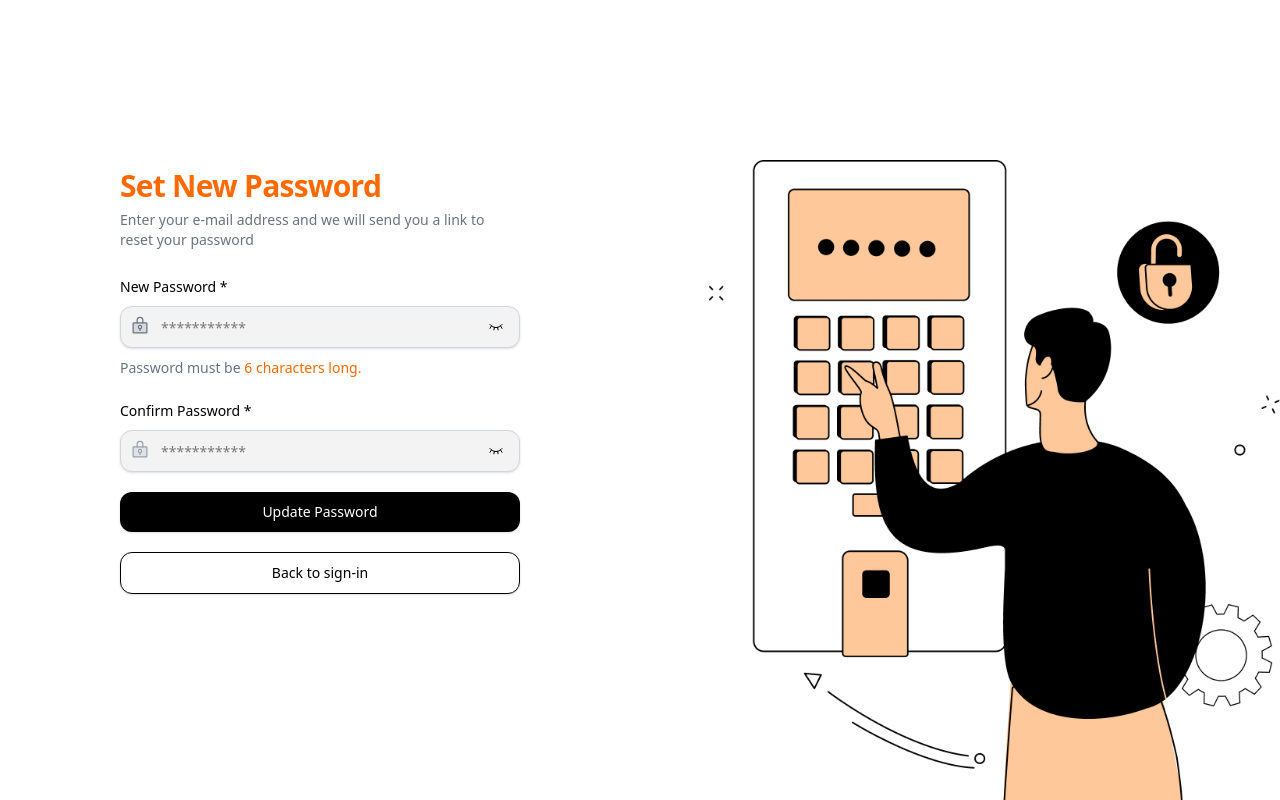
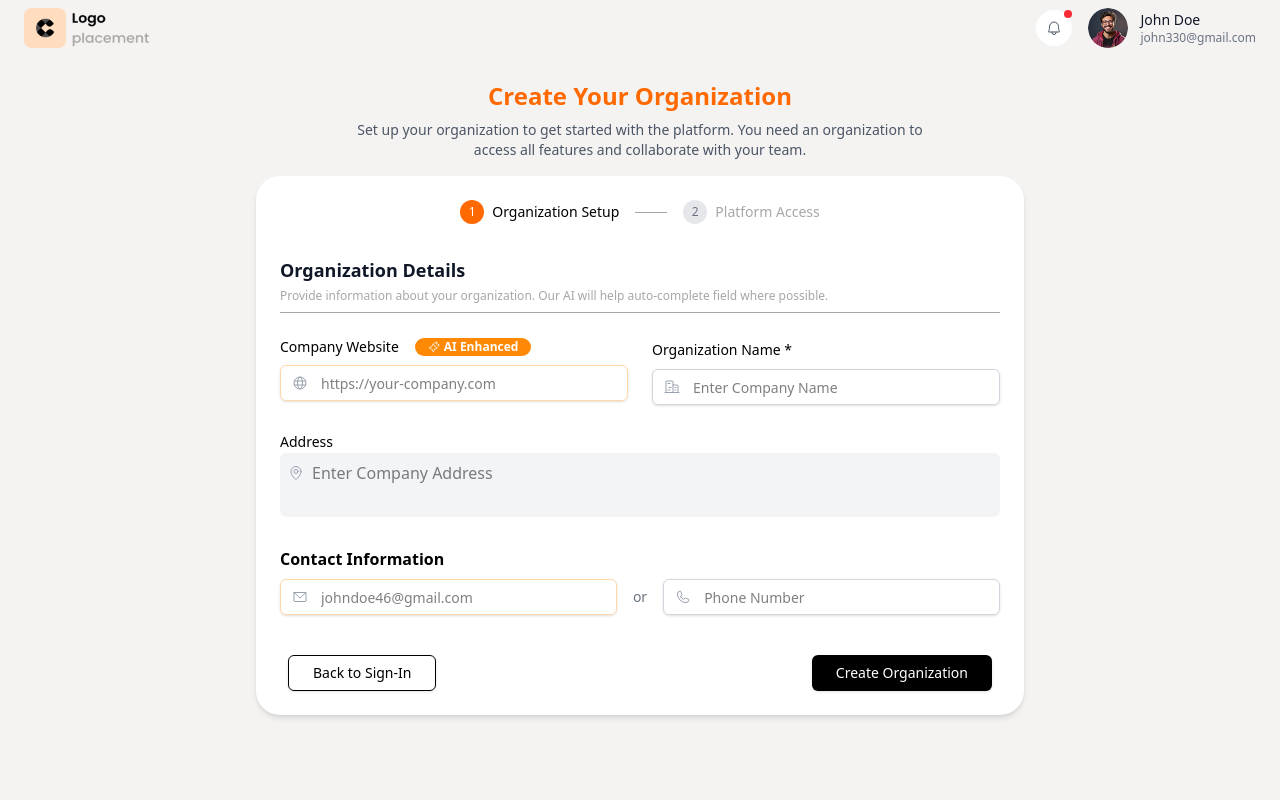
Before and after one commit to 099rahulyadav/dashboard, a React (Vite) app: page / in a window 1280 px wide. Built offline with nearby package versions, Linux system fonts and the light colour scheme.

Commit message:
added create organization screen

```diff
--- a/package.json
+++ b/package.json
@@ -10,6 +10,7 @@
     "preview": "vite preview"
   },
   "dependencies": {
+    "@radix-ui/react-avatar": "^1.1.10",
     "@radix-ui/react-checkbox": "^1.3.3",
     "@radix-ui/react-dialog": "^1.1.15",
     "@radix-ui/react-label": "^2.1.7",
--- a/src/App.tsx
+++ b/src/App.tsx
@@ -1,22 +1,24 @@
 // import React from 'react';
 import CreateOrganization from "./components/CreateOrganization";
-import Dashboard from "./components/Dashboard";
-import EditOrganizationDetails from "./components/EditOrganizationDetails";
-import OrganizationDetailsView from "./components/OrganizationDetailsView";
-import { ResetPasswordDialog } from "./components/ResetPasswordDialog";
-import SetNewPassword from "./components/SetNewPassword";
-import SignInPage from "./components/SignInPage";
+// import Dashboard from "./components/Dashboard";
+// import EditOrganizationDetails from "./components/EditOrganizationDetails";
+// import OrganizationDetailsView from "./components/OrganizationDetailsView";
+// import { ResetPasswordDialog } from "./components/ResetPasswordDialog";
+// import SetNewPassword from "./components/SetNewPassword";
+// import SignInPage from "./components/SignInPage";
+// import Header2 from "./components/Header2";
 
 function App() {
   return (
     <div>
-      {/* <Dashboard />
+      {/* <Dashboard /> */}
       <CreateOrganization/>
-      <EditOrganizationDetails/>
-      <OrganizationDetailsView/> */}
-      <SetNewPassword/>
+      {/* <EditOrganizationDetails/> */}
+      {/* <OrganizationDetailsView/> */}
+      {/* <SetNewPassword/> */}
       {/* <SignInPage/> */}
       {/* <ResetPasswordDialog/> */}
+      {/* <Header2/> */}
     </div>
   )
 }
--- a/src/components/CreateOrganization.tsx
+++ b/src/components/CreateOrganization.tsx
@@ -1,173 +1,163 @@
-import React, { useState } from 'react';
+import { useState } from 'react';
 import { Button } from '@/components/ui/button';
 import { Input } from '@/components/ui/input';
 import { Label } from '@/components/ui/label';
-import { Card, CardContent, CardDescription, CardHeader, CardTitle } from '@/components/ui/card';
 import { Badge } from '@/components/ui/badge';
-import { Building2, Mail, Phone, MapPin, Globe } from 'lucide-react';
-
-const MegapolisLogo = () => (
-  <div className="flex items-center gap-2">
-    <div className="w-8 h-8 bg-orange-500 rounded-lg flex items-center justify-center">
-      <Building2 className="w-5 h-5 text-white" />
-    </div>
-    <div className="flex flex-col">
-      <span className="font-bold text-lg text-gray-900">Megapolis</span>
-      <span className="text-sm text-gray-500">Advisory</span>
-    </div>
-  </div>
-);
-
-const UserAvatar = () => (
-  <div className="flex items-center gap-3">
-    <div className="w-8 h-8 bg-gray-600 rounded-full flex items-center justify-center">
-      <span className="text-white text-sm font-medium">JD</span>
-    </div>
-    <div className="flex flex-col">
-      <span className="text-sm font-medium">John Doe</span>
-      <span className="text-xs text-gray-500">john35@gmail.com</span>
-    </div>
-  </div>
-);
-
-const ProgressIndicator = ({ currentStep }) => (
-  <div className="flex items-center gap-4 mb-8">
-    <div className="flex items-center gap-2">
-      <div className={`w-8 h-8 rounded-full flex items-center justify-center ${currentStep >= 1 ? 'bg-orange-500 text-white' : 'bg-gray-200 text-gray-500'}`}>
-        1
-      </div>
-      <span className={`text-sm font-medium ${currentStep >= 1 ? 'text-orange-500' : 'text-gray-500'}`}>Organization Setup</span>
-    </div>
-    <div className="w-12 h-px bg-gray-200"></div>
-    <div className="flex items-center gap-2">
-      <div className={`w-8 h-8 rounded-full flex items-center justify-center ${currentStep >= 2 ? 'bg-orange-500 text-white' : 'bg-gray-200 text-gray-500'}`}>
-        2
-      </div>
-      <span className={`text-sm font-medium ${currentStep >= 2 ? 'text-orange-500' : 'text-gray-500'}`}>Platform Access</span>
-    </div>
-  </div>
-);
+import { Buildings, EnvelopeSimple, Phone, MapPin, Globe, Sparkle } from 'phosphor-react';
+import Header2 from './Header2';
 
 export default function CreateOrganization() {
   const [formData, setFormData] = useState({
-    website: 'https://your-company.com',
+    website: '',
     organizationName: '',
     address: '',
-    email: 'johndoe46@gmail.com',
+    email: '',
     phone: ''
   });
 
   return (
-    <div className="min-h-screen bg-gray-50 flex flex-col">
+    <div className="bg-[#F5F3F2] flex flex-col min-h-screen">
       {/* Header */}
-      <header className="bg-white border-b px-6 py-4 flex justify-between items-center">
-        <MegapolisLogo />
-        <UserAvatar />
-      </header>
+      <Header2 />
 
       {/* Main Content */}
-      <main className="flex-1 flex items-center justify-center p-6">
-        <Card className="w-full max-w-2xl">
-          <CardHeader className="text-center">
-            <CardTitle className="text-2xl text-orange-500">Create Your Organization</CardTitle>
-            <CardDescription className="text-base">
-              Set up your organization to get started with the platform. You need an organization to access all features and collaborate with your team.
-            </CardDescription>
-          </CardHeader>
+      <main className="flex-1 flex flex-col items-center px-6 py-6">
+        {/* Title Section */}
+        <div className="text-center mb-4 max-w-xl">
+          <h1 className="text-2xl font-bold text-orange-500 mb-2">Create Your Organization</h1>
+          <p className="text-gray-600 text-sm">
+            Set up your organization to get started with the platform. You need an organization to access all features and
+            collaborate with your team.
+          </p>
+        </div>
 
-          <CardContent className="space-y-6">
-            <ProgressIndicator currentStep={1} />
+        {/* Form Field */}
+        <div className="w-full max-w-3xl p-6 rounded-3xl bg-white shadow-md">
+          {/* Progress Indicator */}
+          <div className="flex items-center justify-center gap-4 mb-8">
+            <div className="flex items-center gap-2">
+              <div className="w-6 h-6 rounded-full flex items-center justify-center text-xs font-medium bg-orange-500 text-white">
+                1
+              </div>
+              <span className="text-sm font-medium">Organization Setup</span>
+            </div>
+            <div className="w-8 h-px bg-[#A7A7A7]"></div>
+            <div className="flex items-center gap-2">
+              <div className="w-6 h-6 rounded-full flex items-center justify-center text-xs font-medium bg-gray-200 text-gray-500">
+                2
+              </div>
+              <span className="text-sm font-medium text-[#A7A7A7]">Platform Access</span>
+            </div>
+          </div>
 
+          {/* Organization Details Section */}
           <div className="space-y-6">
             <div>
-                <h3 className="text-lg font-semibold mb-4">Organization Details</h3>
-                <p className="text-sm text-gray-600 mb-6">Provide information about your organization. Our AI will help auto-complete field where possible.</p>
+              <h2 className="text-lg font-bold text-gray-900 mb-1">Organization Details</h2>
+              <p className="text-xs text-[#A7A7A7] pb-2 border-b border-[#A7A7A7]">
+                Provide information about your organization. Our AI will help auto-complete field where possible.
+              </p>
             </div>
 
             <div className="grid grid-cols-1 md:grid-cols-2 gap-6">
+              {/* Company Website */}
               <div className="space-y-2">
-                  <Label htmlFor="website">Company Website</Label>
+                <div className="flex items-center">
+                  <Label htmlFor="website" className="text-sm font-medium mr-4">
+                    Company Website
+                  </Label>
+                  <Badge
+                    variant="secondary"
+                    className="bg-orange-400 text-white text-xs px-3 py-0 rounded-2xl flex items-center gap-1"
+                  >
+                    <Sparkle className="h-3 w-3 text-white" /> AI Enhanced
+                  </Badge>
+                </div>
                 <div className="relative">
-                    <Globe className="absolute left-3 top-3 h-4 w-4 text-gray-400" />
+                  <Globe className="absolute left-3 top-1/2 transform -translate-y-1/2 h-4 w-4 text-gray-400" />
                   <Input
                     id="website"
                     value={formData.website}
-                      onChange={(e) => setFormData({...formData, website: e.target.value})}
-                      className="pl-10"
+                    placeholder="https://your-company.com"
+                    onChange={(e) => setFormData({ ...formData, website: e.target.value })}
+                    className="pl-10 border-orange-200 focus:border-orange-400 focus:ring-orange-100 mt-2"
                   />
-                    <Badge variant="secondary" className="absolute right-2 top-2 bg-orange-100 text-orange-700">AI Enhanced</Badge>
                 </div>
               </div>
 
+              {/* Organization Name */}
               <div className="space-y-2">
-                  <Label htmlFor="organizationName">Organization Name *</Label>
+                <Label htmlFor="organizationName" className="text-sm font-medium">
+                  Organization Name *
+                </Label>
                 <div className="relative">
-                    <Building2 className="absolute left-3 top-3 h-4 w-4 text-gray-400" />
+                  <Buildings className="absolute left-3 top-1/2 transform -translate-y-1/2 h-4 w-4 text-gray-400" />
                   <Input
                     id="organizationName"
                     placeholder="Enter Company Name"
                     value={formData.organizationName}
-                      onChange={(e) => setFormData({...formData, organizationName: e.target.value})}
-                      className="pl-10"
+                    onChange={(e) => setFormData({ ...formData, organizationName: e.target.value })}
+                    className="pl-10 border-gray-300 focus:border-orange-400 focus:ring-orange-100 mt-2"
                   />
                 </div>
               </div>
             </div>
 
+            {/* Address */}
             <div className="space-y-2">
-                <Label htmlFor="address">Address</Label>
+              <Label htmlFor="address" className="text-sm font-medium">
+                Address
+              </Label>
               <div className="relative">
-                  <MapPin className="absolute left-3 top-3 h-4 w-4 text-gray-400" />
-                  <Input
+                <MapPin className="absolute left-2 top-3 h-4 w-4 text-gray-400" />
+                <textarea
                   id="address"
-                    placeholder="Enter Company Name"
+                  rows={2}
+                  placeholder="Enter Company Address"
                   value={formData.address}
-                    onChange={(e) => setFormData({...formData, address: e.target.value})}
-                    className="pl-10"
+                  onChange={(e) => setFormData({ ...formData, address: e.target.value })}
+                  className="w-full pl-8 pr-2 py-2 border-gray-300 focus:border-orange-400 focus:ring-orange-100 bg-gray-100 rounded-md resize-none"
                 />
               </div>
             </div>
 
+            {/* Contact Information */}
             <div>
-                <h4 className="font-medium mb-4">Contact Information</h4>
-                <div className="grid grid-cols-1 md:grid-cols-2 gap-6">
-                  <div className="space-y-2">
-                    <div className="relative">
-                      <Mail className="absolute left-3 top-3 h-4 w-4 text-gray-400" />
+              <h3 className="font-semibold mb-2">Contact Information</h3>
+              <div className="flex items-center gap-4">
+                <div className="relative flex-1">
+                  <EnvelopeSimple className="absolute left-3 top-1/2 transform -translate-y-1/2 h-4 w-4 text-gray-400" />
                   <Input
                     value={formData.email}
-                        onChange={(e) => setFormData({...formData, email: e.target.value})}
-                        className="pl-10"
+                    onChange={(e) => setFormData({ ...formData, email: e.target.value })}
+                    placeholder="johndoe46@gmail.com"
+                    className="pl-10 border-orange-200 focus:border-orange-400 focus:ring-orange-100"
                   />
                 </div>
-                  </div>
-
-                  <div className="space-y-2">
                 <span className="text-sm text-gray-500">or</span>
-                    <div className="relative">
-                      <Phone className="absolute left-3 top-3 h-4 w-4 text-gray-400" />
+                <div className="relative flex-1">
+                  <Phone className="absolute left-3 top-1/2 transform -translate-y-1/2 h-4 w-4 text-gray-400" />
                   <Input
                     placeholder="Phone Number"
                     value={formData.phone}
-                        onChange={(e) => setFormData({...formData, phone: e.target.value})}
-                        className="pl-10"
+                    onChange={(e) => setFormData({ ...formData, phone: e.target.value })}
+                    className="pl-10 border-gray-300 focus:border-orange-400 focus:ring-orange-100"
                   />
                 </div>
               </div>
             </div>
-              </div>
 
-              <div className="flex gap-4 pt-4">
-                <Button variant="outline" className="flex-1">
+            {/* Action Buttons */}
+            <div className="flex gap-6 pt-4 justify-between">
+              <Button variant="outline" className="px-6 py-2 text-sm mx-2">
                 Back to Sign-In
               </Button>
-                <Button className="flex-1 bg-black hover:bg-gray-800">
+              <Button className="px-6 py-2 mx-2 text-sm bg-black text-white">
                 Create Organization
               </Button>
             </div>
           </div>
-          </CardContent>
-        </Card>
+        </div>
       </main>
     </div>
   );
--- /dev/null
+++ b/src/components/Header2.tsx
@@ -0,0 +1,47 @@
+import React from 'react';
+import { Bell }  from "phosphor-react";
+import { Avatar, AvatarFallback, AvatarImage } from '@/components/ui/avatar';
+import { Button } from '@/components/ui/button';
+import logo from '../assets/logo.png';
+import john from '../assets/john.png';
+
+
+const Header2: React.FC = () => {
+  return (
+    <header className="px-6 py-2 flex items-center justify-between bg-[#F5F3F2] ">
+      {/* Left side - Logo */}
+      <div className="flex items-center">
+        <div className="flex items-center gap-3">
+          <div>
+             <img src={logo} alt="Logo" className="w-36 h-10" />
+          </div>
+        </div>
+      </div>
+
+      {/* Right side - Notifications and user */}
+      <div className="flex items-center gap-4">
+        <Button
+          variant="ghost"
+          size="icon"
+          className="relative text-gray-600 hover:text-gray-800 hover:bg-gray-200 rounded-full bg-white"
+        >
+          <Bell size={20} />
+          <span className="absolute -top-0 -right-0 w-2 h-2 bg-red-500 rounded-full"></span>
+        </Button>
+
+        <div className="flex items-center gap-3">
+          <Avatar className="w-10 h-10">
+            <AvatarImage src={john} alt="John Doe" />
+            <AvatarFallback className="bg-orange-500 text-white text-sm">JD</AvatarFallback>
+          </Avatar>
+          <div className="hidden md:block">
+            <div className="text-sm font-medium text-gray-900">John Doe</div>
+            <div className="text-xs text-gray-500">john330@gmail.com</div>
+          </div>
+        </div>
+      </div>
+    </header>
+  );
+};
+
+export default Header2;
--- /dev/null
+++ b/src/components/ui/avatar.tsx
@@ -0,0 +1,48 @@
+import * as React from "react"
+import * as AvatarPrimitive from "@radix-ui/react-avatar"
+
+import { cn } from "@/lib/utils"
+
+const Avatar = React.forwardRef<
+  React.ElementRef<typeof AvatarPrimitive.Root>,
+  React.ComponentPropsWithoutRef<typeof AvatarPrimitive.Root>
+>(({ className, ...props }, ref) => (
+  <AvatarPrimitive.Root
+    ref={ref}
+    className={cn(
+      "relative flex h-10 w-10 shrink-0 overflow-hidden rounded-full",
+      className
+    )}
+    {...props}
+  />
+))
+Avatar.displayName = AvatarPrimitive.Root.displayName
+
+const AvatarImage = React.forwardRef<
+  React.ElementRef<typeof AvatarPrimitive.Image>,
+  React.ComponentPropsWithoutRef<typeof AvatarPrimitive.Image>
+>(({ className, ...props }, ref) => (
+  <AvatarPrimitive.Image
+    ref={ref}
+    className={cn("aspect-square h-full w-full", className)}
+    {...props}
+  />
+))
+AvatarImage.displayName = AvatarPrimitive.Image.displayName
+
+const AvatarFallback = React.forwardRef<
+  React.ElementRef<typeof AvatarPrimitive.Fallback>,
+  React.ComponentPropsWithoutRef<typeof AvatarPrimitive.Fallback>
+>(({ className, ...props }, ref) => (
+  <AvatarPrimitive.Fallback
+    ref={ref}
+    className={cn(
+      "flex h-full w-full items-center justify-center rounded-full bg-muted",
+      className
+    )}
+    {...props}
+  />
+))
+AvatarFallback.displayName = AvatarPrimitive.Fallback.displayName
+
+export { Avatar, AvatarImage, AvatarFallback }
```
Also changed, not shown: src/components/OrganizationDetailsView.tsx (+0 -28 lines), 1 other file (tests, documents, lock files or other folders). Lines whose indentation alone changed are shown as unchanged.
